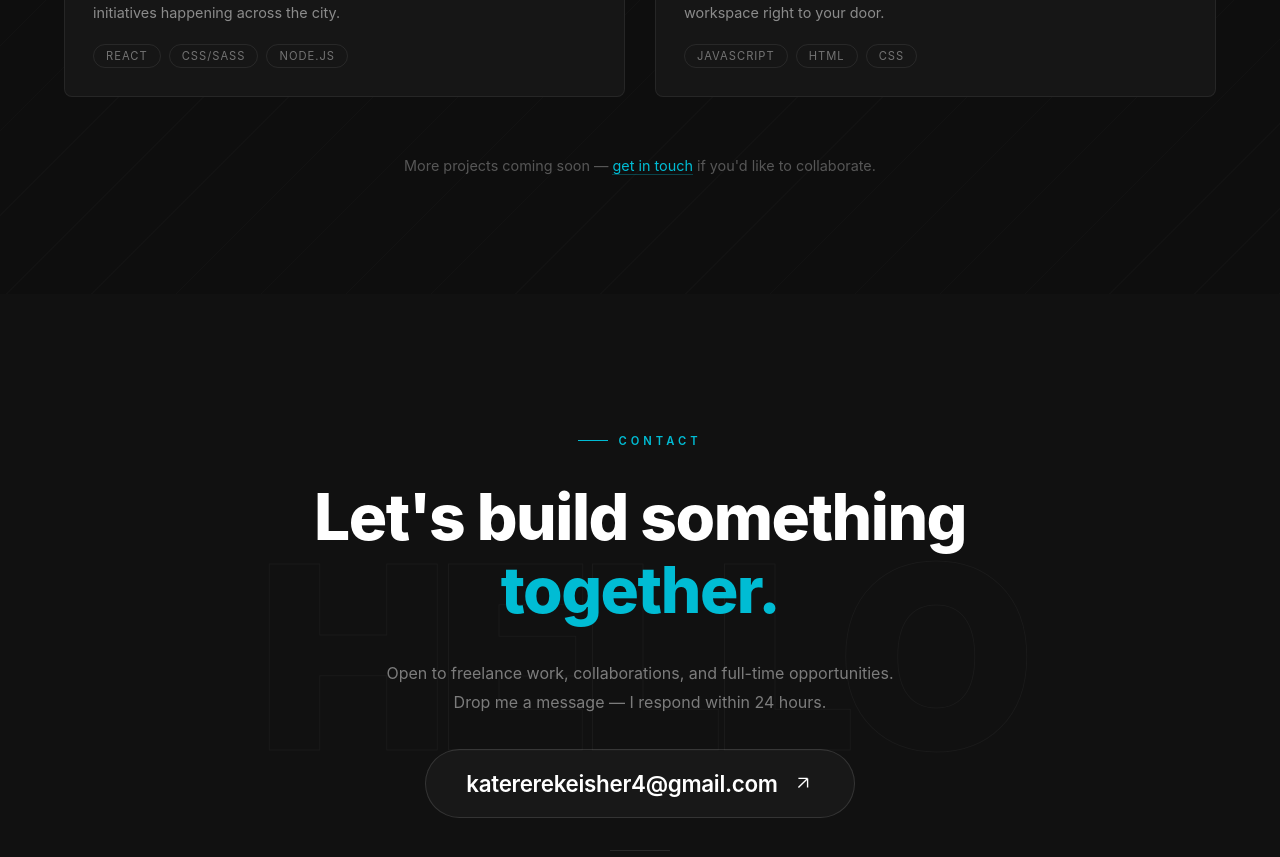
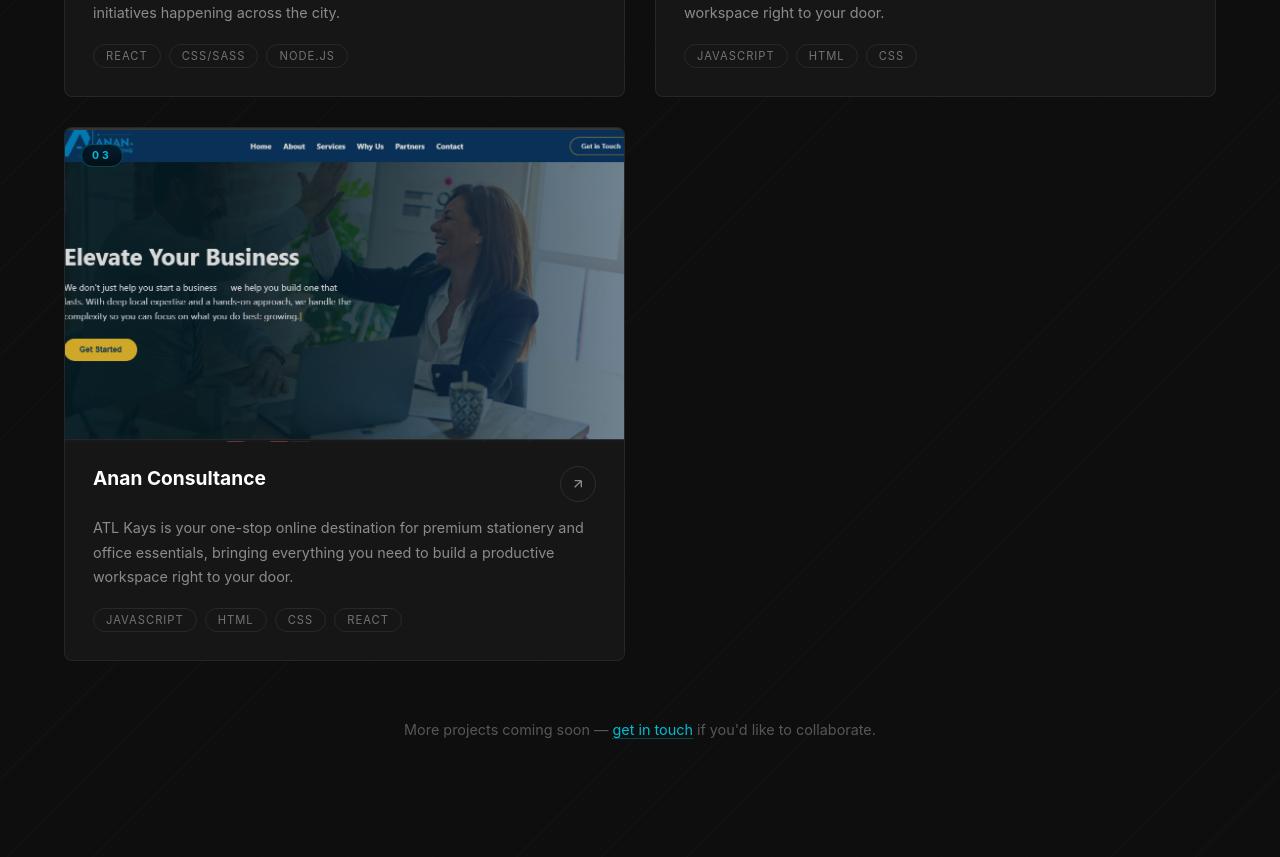
Before and after one commit to keisher2kays/New-portfolio, a React (Create React App) app: page / in a window 1280 px wide. Shown: the part 2500-3357 px from the top of the page. Built offline with nearby package versions, Linux system fonts and the light colour scheme.

Commit message:
new project

```diff
--- a/src/components/Portfolio.js
+++ b/src/components/Portfolio.js
@@ -1,6 +1,7 @@
 import React, { useEffect, useRef } from 'react';
 import comm from '../assets/comm.png'
 import ATL from '../assets/ATL.png'
+import anan from '../assets/anan.png'
 const projects = [
   {
     id: 1,
@@ -21,6 +22,16 @@
     tags: ['JavaScript', 'HTML', 'CSS'],
     link: 'https://atl-kays.vercel.app/',
     image: ATL,
+  },
+  {
+    id: 3,
+    number: '03',
+    title: 'Anan Consultance',
+    description:
+      'ATL Kays is your one-stop online destination for premium stationery and office essentials, bringing everything you need to build a productive workspace right to your door.',
+    tags: ['JavaScript', 'HTML', 'CSS ' , 'REACT'],
+    link: 'https://anan-consultance-2d48-git-main-keishers-projects.vercel.app/',
+    image: anan,
   },
 ];
 
```
Also changed, not shown: src/assets/anan.png (added).
